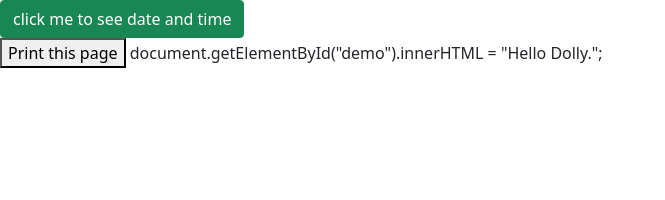
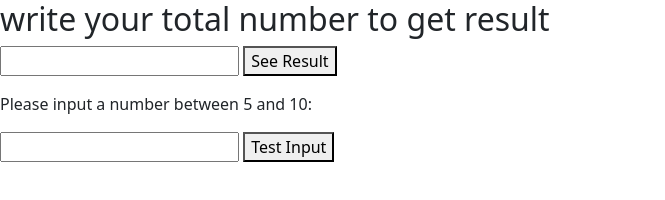
Before and after one commit to 38hossainafzal/js, a website: page index.html in a window 1280 px wide. Shown: the whole page, without its empty margins (0-665 px from the left). Drawn offline with nearby package versions, Linux system fonts and the light colour scheme.

Commit message:
two files added

```diff
--- a/custom.js
+++ b/custom.js
@@ -1,3 +1,38 @@
- function myfunction(){
-     document.getElementById('somoy').innerHTML = Date();
- }
+ function myFunction() {
+      const message = document.getElementById("p01");
+      message.innerHTML = "";
+      let x = document.getElementById("demo").value;
+      try {
+        if(x == "") throw "empty";
+        if(isNaN(x)) throw "not a number";
+        x = Number(x);
+        if(x < 5) throw "too low";
+        if(x > 10) throw "too high";
+      }
+      catch(err) {
+        message.innerHTML = "Input is " + err;
+      }
+    }
+
+
+    function seeResult(){
+        const khobor = document.getElementById('msg');
+        khobor.innerHTML = "";
+
+        let praptoNumber = document.getElementById('result').value;
+        try{
+            if(praptoNumber == "") throw " kono number boshano hoy nai";
+            if(isNaN(praptoNumber)) throw "eita kono shothik number na";
+            if( praptoNumber >+ 0 &&  praptoNumber<=32) throw "tumi fail koreso";
+            if( praptoNumber >+ 33 &&  praptoNumber<=39) throw "tumi D paiso";
+            if( praptoNumber >+ 40 &&  praptoNumber<=49) throw " tumi c paiso";
+            if( praptoNumber >+ 50 &&  praptoNumber<=59) throw " tumi B paiso";
+
+        }
+
+        catch(err) {
+            khobor.innerHTML = err;
+          }
+
+
+    }
--- a/index.html
+++ b/index.html
@@ -10,16 +10,26 @@
 </head>
 <body>
 
-<button type="button" class = "btn btn-success" onclick="myfunction()">
-    click me to see date and time
-</button>
-<div id="somoy">
+<h2> write your total number to get result</h2>
 
-</div>
+<input type="text" id="result">
+<button type = "submit" onclick="seeResult()"> See Result</button>
 
-<button onclick="window.print()">Print this page</button>
+<p id="msg"></p>
 
-document.getElementById("demo").innerHTML = "Hello Dolly.";
+
+
+
+
+
+
+    <p>Please input a number between 5 and 10:</p>
+
+    <input id="demo" type="text">
+    <button type="button" onclick="myFunction()">Test Input</button>
+    <p id="p01"></p>
+
+
     <!-- js files -->
     <script src="/custom.js"></script>
 </body>
```
